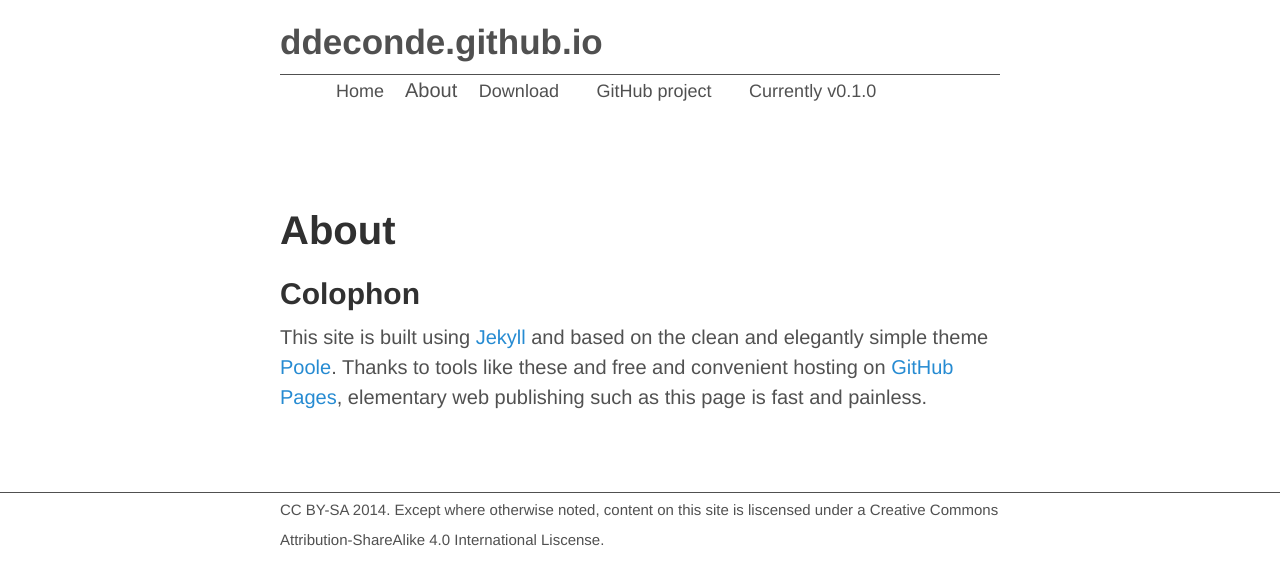
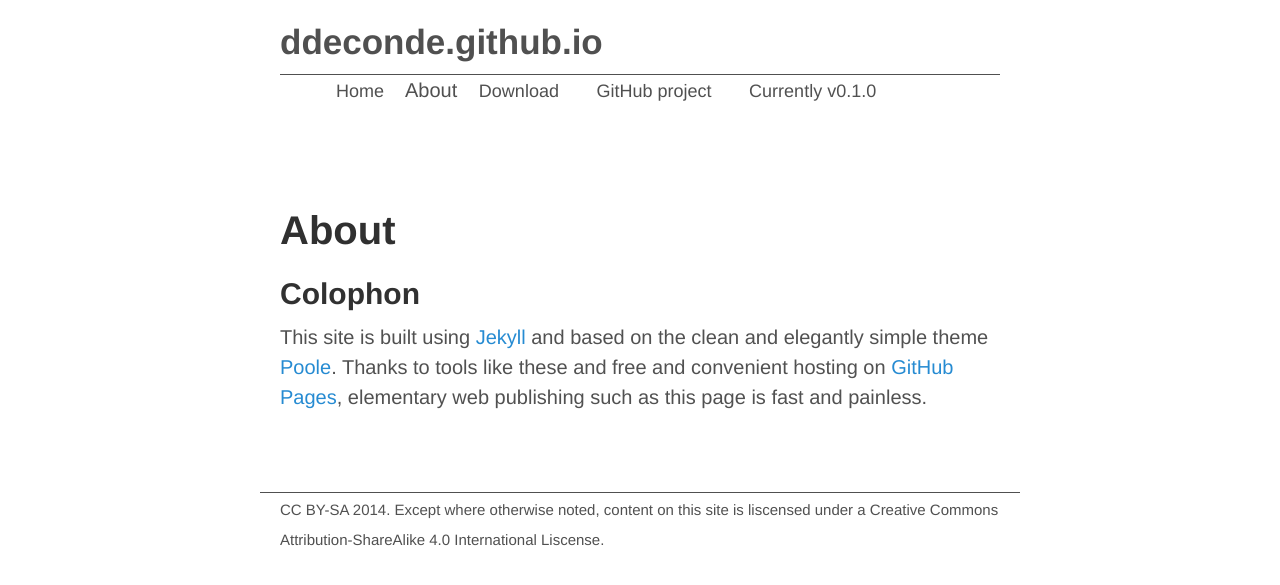
Before and after one commit to ddeconde/ddeconde.github.io, a Jekyll site: the page built from about.md, in a window 1280 px wide. Shown: the top 585 px of the page. Built offline with Jekyll 4.4.1, drawn with Linux system fonts in a browser that asks for light colours; Markdown is read by kramdown in place of the engine named in the settings.

Commit message:
back to poole

```diff
--- a/_includes/footer.html
+++ b/_includes/footer.html
@@ -1,7 +1,5 @@
-<div class="footer">
-  <div class="container">
-    <p>
-    <small>CC BY-SA {{ site.time | date: '%Y' }}. Except where otherwise noted, content on this site is liscensed under a <a href="http://creativecommons.org/licenses/by-sa/4.0/">Creative Commons Attribution-ShareAlike 4.0 International Liscense</a>.</small>
-    </p>
-  </div>
+<div class=" container footer">
+  <p>
+  <small>CC BY-SA {{ site.time | date: '%Y' }}. Except where otherwise noted, content on this site is liscensed under a <a href="http://creativecommons.org/licenses/by-sa/4.0/">Creative Commons Attribution-ShareAlike 4.0 International Liscense</a>.</small>
+  </p>
 </div>
```
